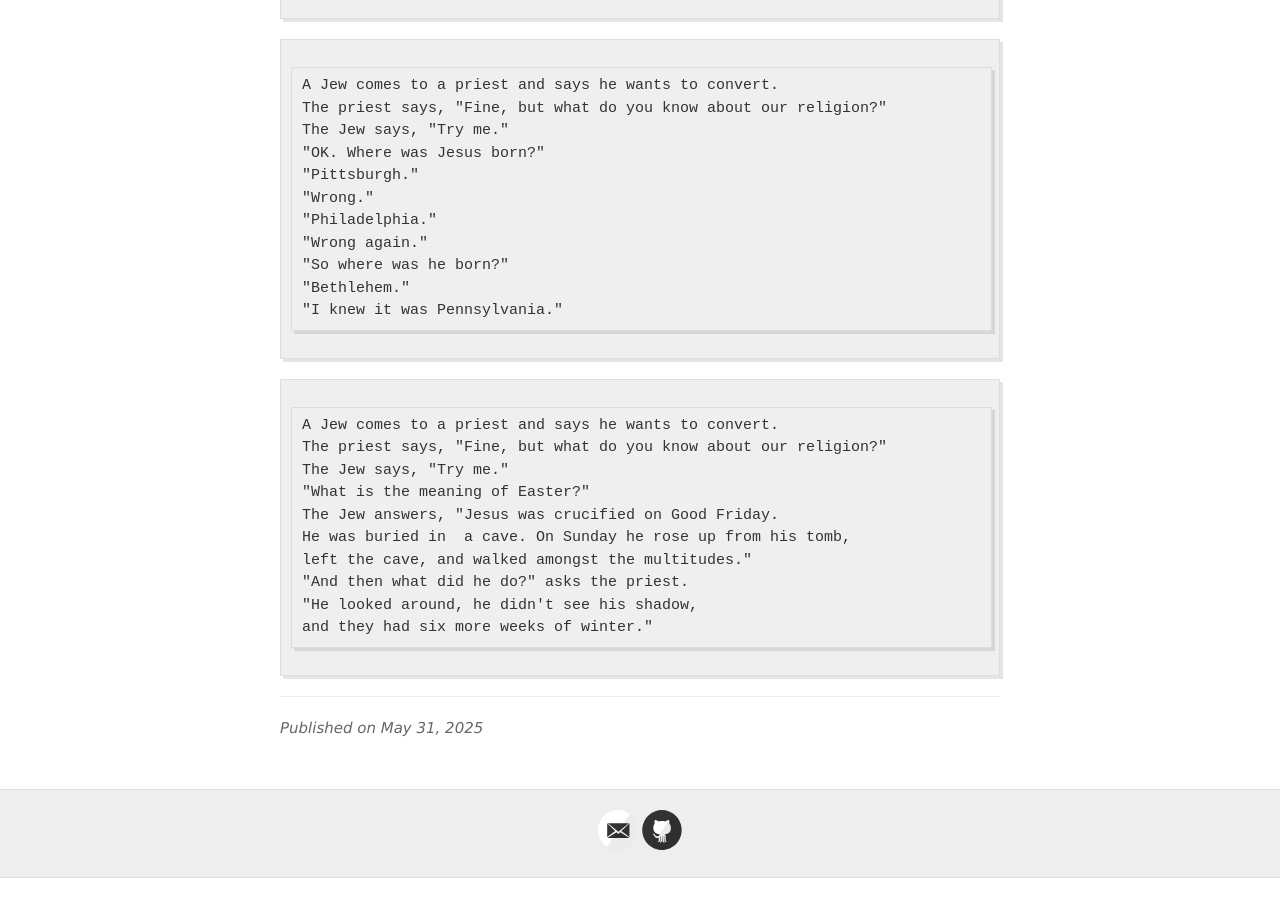
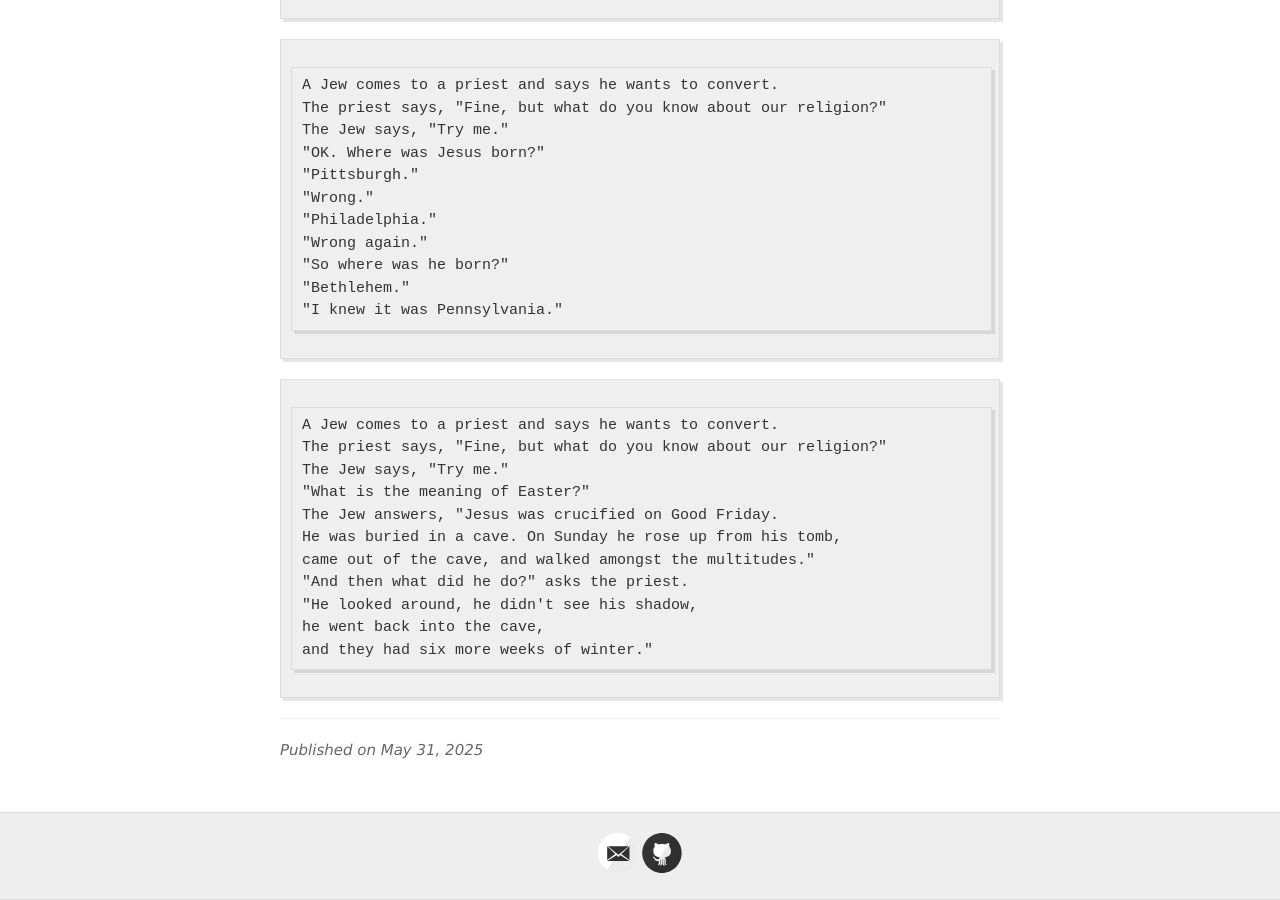
Before and after one commit to jvmallow/jvmallow.github.io, a Jekyll site: the page built from _posts/2025-05-31-Jewish_Humor.md, in a window 1280 px wide and 900 px high, scrolled down 8826 px. Built offline with Jekyll 4.4.1, drawn with Linux system fonts in a browser that asks for light colours; a script that is not in the unit is left out; before the commit the page ends 9704 px from its top, so only the background shows below that.

Commit message:
Update 2025-05-31-Jewish_Humor.md

```diff
--- a/_posts/2025-05-31-Jewish_Humor.md
+++ b/_posts/2025-05-31-Jewish_Humor.md
@@ -360,9 +360,10 @@ The priest says, "Fine, but what do you know about our religion?"
 The Jew says, "Try me."
 "What is the meaning of Easter?"
 The Jew answers, "Jesus was crucified on Good Friday.
-He was buried in  a cave. On Sunday he rose up from his tomb,
-left the cave, and walked amongst the multitudes."
+He was buried in a cave. On Sunday he rose up from his tomb,
+came out of the cave, and walked amongst the multitudes."
 "And then what did he do?" asks the priest.
 "He looked around, he didn't see his shadow,
+he went back into the cave,
 and they had six more weeks of winter."
 ~~~~~
```
